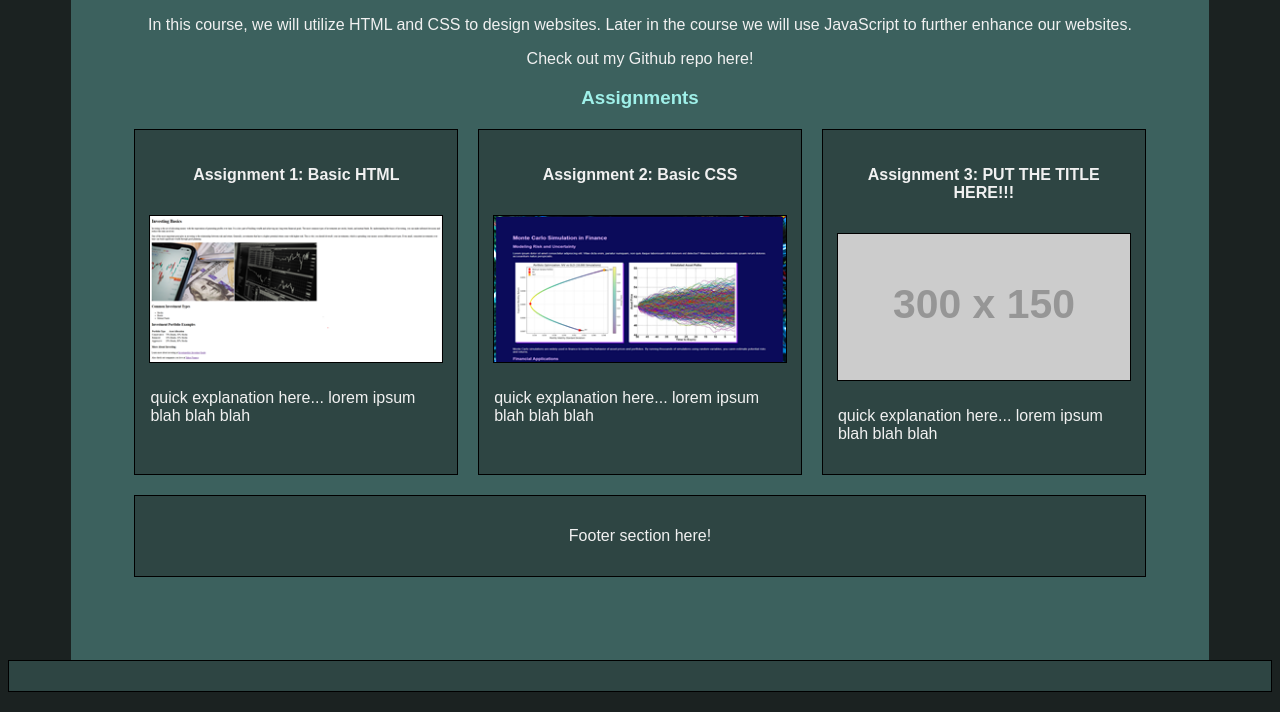
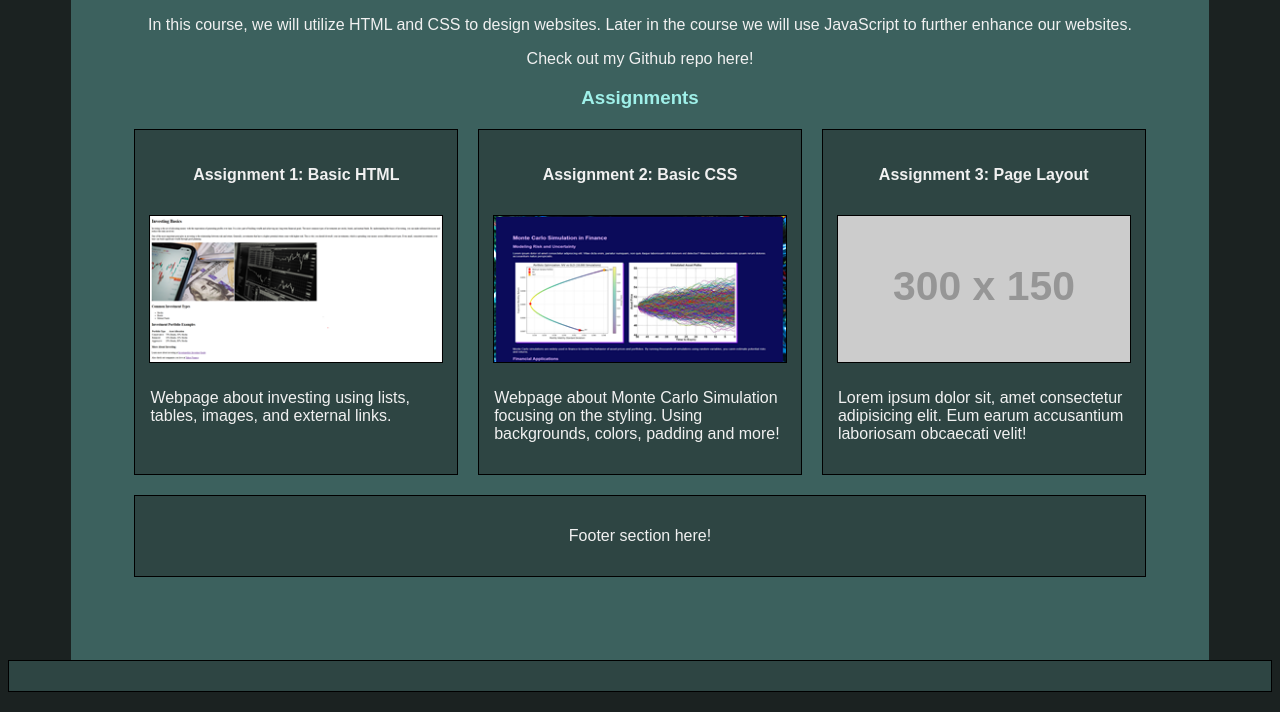
Before and after one commit to tkyano/tkyano.github.io, a plain HTML site: page csce242/index.html in a window 1280 px wide. Shown: the part 176-888 px from the top of the page. Drawn offline with Linux system fonts and the light colour scheme; placeholder pictures from the web are drawn by us.

Commit message:
Finished assignment descriptions on main webpage

```diff
--- a/csce242/index.html
+++ b/csce242/index.html
@@ -19,21 +19,21 @@
                 <a href="assignments/01basichtml/html/index.html" class="col1of3">
                     <h4>Assignment 1: Basic HTML</h4>
                     <img src="images/assignment1_screenshot.png" alt="Assignment 1 screenshot">
-                    <p>quick explanation here... lorem ipsum blah blah blah</p>
+                    <p>Webpage about investing using lists, tables, images, and external links.</p>
                 </section>
 
                 <!--Assignment 2-->
                 <a href="assignments/02basiccss/index.html" class="col1of3">
                     <h4>Assignment 2: Basic CSS</h4>
                     <img src="images/assignment2_screenshot.png" alt="Assignment 2 screenshot">
-                    <p>quick explanation here... lorem ipsum blah blah blah</p>
+                    <p>Webpage about Monte Carlo Simulation focusing on the styling. Using backgrounds, colors, padding and more!</p>
                 </section>
 
                 <!--Assignment 3-->
                 <a href="#" class="col1of3">
-                    <h4>Assignment 3: PUT THE TITLE HERE!!!</h4>
+                    <h4>Assignment 3: Page Layout</h4>
                     <img src="https://placehold.co/300x150" alt="Assignment 3 screenshot">
-                    <p>quick explanation here... lorem ipsum blah blah blah</p>
+                    <p>Lorem ipsum dolor sit, amet consectetur adipisicing elit. Eum earum accusantium laboriosam obcaecati velit!</p>
                 </section>
             </main>
 
```
